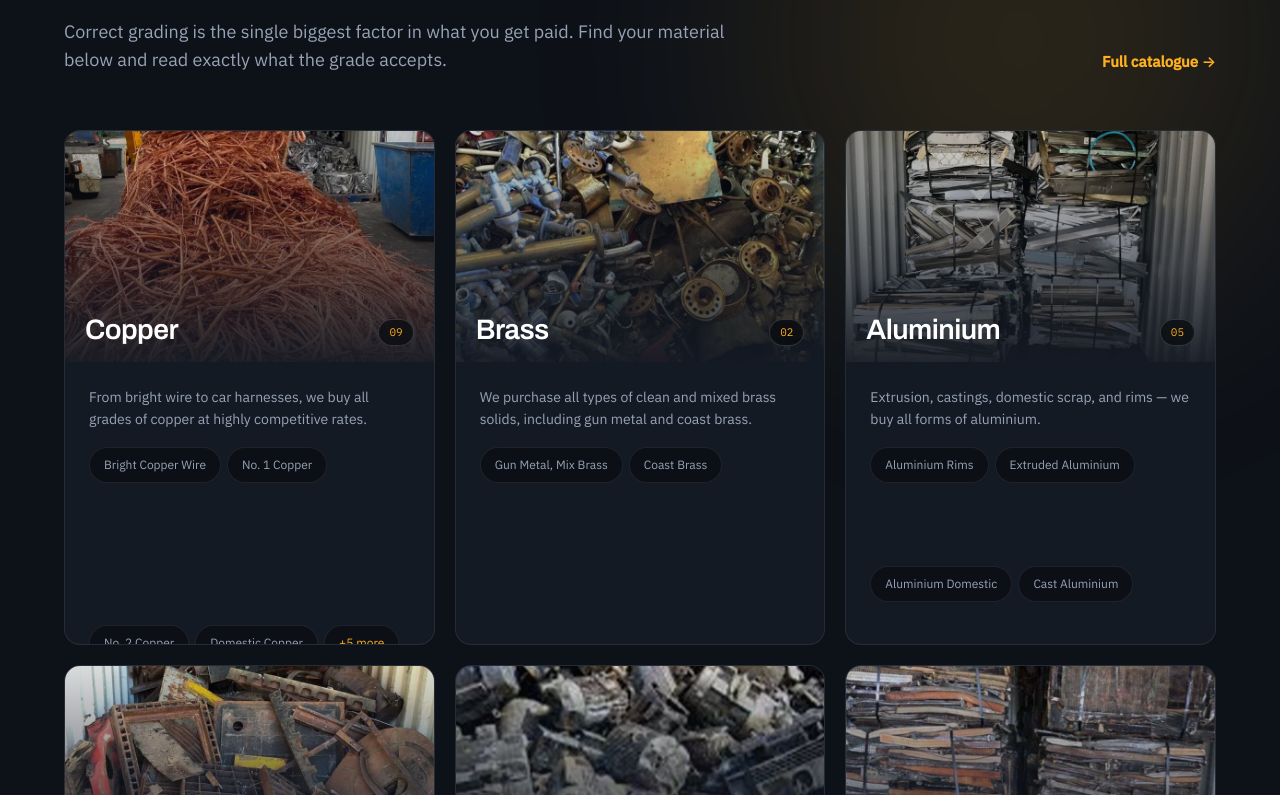
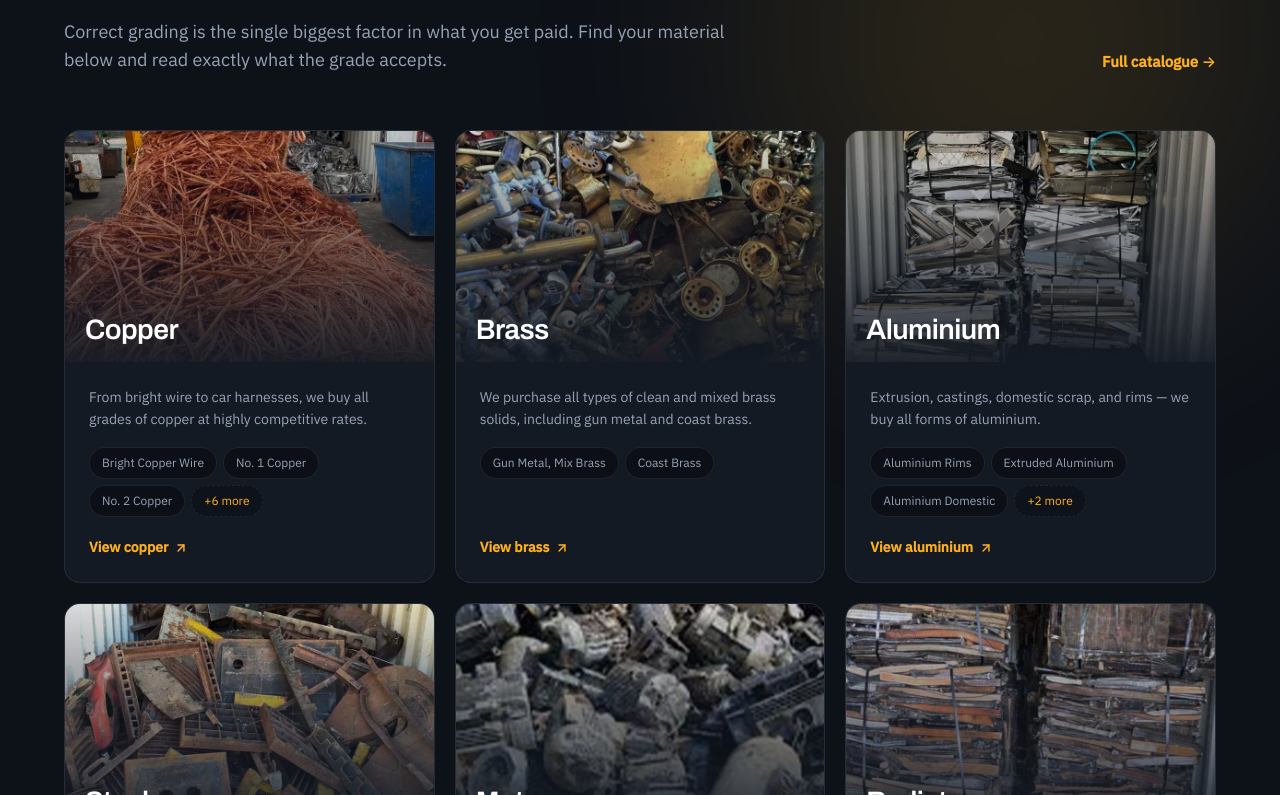
Before and after one commit to naerae100/shinemotor, a React (Vite) app: page / in a window 1280 px wide. Shown: the part 2925-3720 px from the top of the page. Built offline with nearby package versions, Linux system fonts and the light colour scheme.

Commit message:
fix: remove count badges from metal cards, center FAQ layout, update SEO

```diff
--- a/src/components/home/HomeFaq.tsx
+++ b/src/components/home/HomeFaq.tsx
@@ -5,7 +5,6 @@ import { Link } from 'react-router-dom'
 import { faqs } from '../../content/sections'
 import { STATE, useSettle } from '../../hooks/useSettle'
 import { Reveal, RevealItem } from '../ui/Reveal'
-import { SectionHead } from '../ui/SectionHead'
 
 /** The logistics questions people actually ring to ask. */
 export function HomeFaq() {
@@ -15,11 +14,11 @@ export function HomeFaq() {
   return (
     <section className="bg-void">
       <div className="rail section-y">
-        <div className="grid gap-12 lg:grid-cols-12 lg:gap-16">
-          <div className="lg:col-span-4">
-            <SectionHead eyebrow="Questions" title="Before you load up." />
-            <Reveal className="mt-8">
-              <p className="text-muted">
+        {/* Centered header */}
+        <Reveal className="mx-auto max-w-2xl text-center">
+          <p className="eyebrow text-amber">Questions</p>
+          <h2 className="font-display text-d2 mt-4 text-bright">Before you load up.</h2>
+          <p className="mt-5 text-muted">
             Anything not covered here, ask the yard directly — someone is on
             the phone from 7am.
           </p>
@@ -30,9 +29,9 @@ export function HomeFaq() {
             Contact us →
           </Link>
         </Reveal>
-          </div>
 
-          <Reveal stagger as="ul" className="lg:col-span-8">
+        {/* Centered FAQ accordion */}
+        <Reveal stagger as="ul" className="mx-auto mt-12 max-w-3xl">
           {faqs.map((faq, i) => {
             const isOpen = open === i
             return (
@@ -85,7 +84,6 @@ export function HomeFaq() {
           })}
         </Reveal>
       </div>
-      </div>
     </section>
   )
 }
--- a/src/components/home/MetalsIndex.tsx
+++ b/src/components/home/MetalsIndex.tsx
@@ -37,12 +37,15 @@ export function MetalsIndex() {
             const items = metalsByFamily(family)
             const photo = familyImage[family]
             const anchor = family.toLowerCase().replace(/\s+/g, '-')
+            const MAX_PILLS = 3
+            const shown = items.slice(0, MAX_PILLS)
+            const extra = items.length - MAX_PILLS
             return (
               <RevealItem
                 as="li"
                 key={family}
                 distance={18}
-                className="ring-flame group relative overflow-hidden rounded-2xl border border-hairline bg-surface transition-all duration-500 hover:-translate-y-1 hover:shadow-[0_26px_50px_-26px_rgba(255,122,24,0.5)]"
+                className="ring-flame group relative flex flex-col overflow-hidden rounded-2xl border border-hairline bg-surface transition-all duration-500 hover:-translate-y-1 hover:shadow-[0_26px_50px_-26px_rgba(255,122,24,0.5)]"
               >
                 <Link to={`/metals#${anchor}`} className="block">
                   <div className="relative overflow-hidden">
@@ -60,46 +63,43 @@ export function MetalsIndex() {
                           'linear-gradient(180deg, rgba(13,17,24,0.15) 0%, rgba(20,26,36,0.95) 100%)',
                       }}
                     />
-                    <div className="absolute inset-x-5 bottom-4 flex items-end justify-between gap-3">
-                      <h3 className="font-display text-d3 text-white">{family}</h3>
-                      <span className="rounded-full border border-white/15 bg-void/70 px-2.5 py-1 font-mono text-[11px] text-amber backdrop-blur-md">
-                        {String(items.length).padStart(2, '0')}
-                      </span>
-                    </div>
+                    <h3 className="absolute inset-x-5 bottom-4 font-display text-d3 text-white">
+                      {family}
+                    </h3>
                   </div>
                 </Link>
 
-                <div className="p-5 lg:p-6 flex flex-col h-full">
+                <div className="flex flex-1 flex-col p-5 lg:p-6">
                   <p className="text-[14px] leading-relaxed text-muted">
                     {familyIntro[family]}
                   </p>
-                  <ul className="mt-4 flex flex-wrap gap-1.5 flex-1">
-                    {items.slice(0, 4).map((m) => (
+                  <ul className="mt-4 flex flex-wrap gap-1.5">
+                    {shown.map((m) => (
                       <li key={m.slug}>
                         <Link
                           to={`/metals/${m.slug}`}
-                          className="inline-flex min-h-9 items-center rounded-full border border-hairline bg-void/60 px-3.5 py-1.5 text-[12px] text-muted transition-colors hover:border-flame/50 hover:text-bright"
+                          className="inline-flex min-h-8 items-center rounded-full border border-hairline bg-void/60 px-3 py-1 text-[12px] text-muted transition-colors hover:border-flame/50 hover:text-bright"
                         >
                           {m.grade}
                         </Link>
                       </li>
                     ))}
-                    {items.length > 4 && (
+                    {extra > 0 && (
                       <li>
                         <Link
                           to={`/metals#${anchor}`}
-                          className="inline-flex min-h-9 items-center rounded-full border border-hairline bg-void/60 px-3.5 py-1.5 text-[12px] text-amber transition-colors hover:border-flame/50"
+                          className="inline-flex min-h-8 items-center rounded-full border border-dashed border-hairline bg-void/40 px-3 py-1 text-[12px] text-amber transition-colors hover:border-flame/50"
                         >
-                          +{items.length - 4} more
+                          +{extra} more
                         </Link>
                       </li>
                     )}
                   </ul>
                   <Link
                     to={`/metals#${anchor}`}
-                    className="mt-4 inline-flex min-h-9 items-center gap-1.5 py-2 text-[14px] font-semibold text-amber transition-opacity hover:opacity-75"
+                    className="mt-auto inline-flex items-center gap-1.5 pt-5 text-[14px] font-semibold text-amber transition-opacity hover:opacity-75"
                   >
-                    {family} detail
+                    View {family.toLowerCase()}
                     <ArrowUpRight aria-hidden className="size-3.5" strokeWidth={2.5} />
                   </Link>
                 </div>
--- a/src/pages/Metals.tsx
+++ b/src/pages/Metals.tsx
@@ -11,12 +11,12 @@ import { WA_GENERAL } from '../lib/whatsapp'
 
 /**
  * The full catalogue. Grouped by family with an in-page index down the side,
- * because twenty-one grades is too many to scroll blind.
+ * because there are too many grades to scroll blind.
  */
 export function Metals() {
   useSeo(
-    'Metals We Buy — All 21 Grades',
-    'Copper, brass, aluminium, stainless steel, ferrous, wiring and more. Every grade Shine Motor Corporation buys, with exactly what each one accepts and rejects.',
+    'Metals We Buy — Every Grade We Accept',
+    'Copper, brass, aluminium, stainless steel, lead, motors and more. Every grade Shine Motor Corporation buys, with exactly what each one accepts and rejects.',
   )
 
   const [filter, setFilter] = useState<Family | 'All'>('All')
```
Lines whose indentation alone changed are shown as unchanged.
